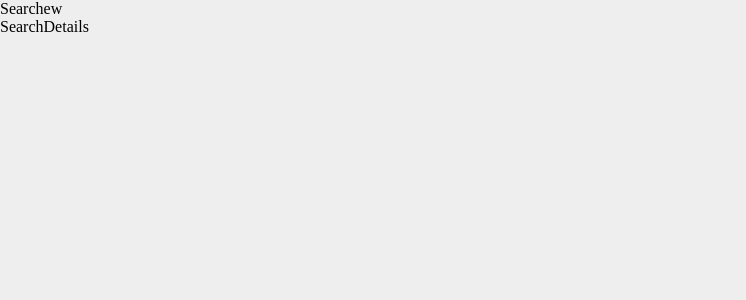
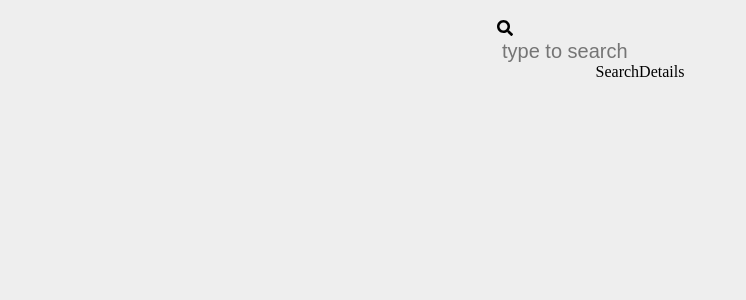
Before and after one commit to chesere/searchapi, a React (Vite) app: page / in a window 1280 px wide. Shown: the top 300 px of the page, without its empty margins (0-746 px from the left). Built offline with nearby package versions, Linux system fonts and the light colour scheme.

Commit message:
styling the search component

```diff
--- a/package.json
+++ b/package.json
@@ -11,7 +11,8 @@
   },
   "dependencies": {
     "react": "^18.3.1",
-    "react-dom": "^18.3.1"
+    "react-dom": "^18.3.1",
+    "react-icons": "^5.3.0"
   },
   "devDependencies": {
     "@eslint/js": "^9.9.0",
--- a/src/App.tsx
+++ b/src/App.tsx
@@ -4,7 +4,7 @@ import { SearchBar } from "./components/searchBar";
 function App() {
   return (
     <div className="App">
-      <div className="search-bar-component">
+      <div className="search-bar-container">
         <SearchBar />
         <div>SearchDetails</div>
       </div>
--- /dev/null
+++ b/src/components/searchBar.css
@@ -0,0 +1,18 @@
+.input-wrapper{
+    background-color: white;
+    width: 100%;
+    border-radius: 10px;
+    height: 2.5rem;
+    padding:0 15px;
+    box-shadow: 0px 0px 8px #ddd;
+    display: flex;
+    align-items: center;
+}
+input{
+    background-color: transparent;
+    border: 0;
+    height: 100%;
+    font-size: 1.25rem;
+    width: 100%;
+    margin-left: 5px;
+}
--- a/src/components/searchBar.tsx
+++ b/src/components/searchBar.tsx
@@ -1,3 +1,11 @@
+import { FaSearch } from "react-icons/fa";
+import "./searchBar.css";
+
 export const SearchBar = () => {
-  return <div>Searchew</div>;
+  return (
+    <div className="input-wrap">
+      <FaSearch id="search-icon" />
+      <input placeholder="type to search" />
+    </div>
+  );
 };
--- a/src/index.css
+++ b/src/index.css
@@ -7,4 +7,8 @@
   padding-top: 20px;
   width:40%;
   margin:auto;
+  display: flex;
+  flex-direction: column;
+  align-items: center;
+  min-width: 200px;
 }
```
Also changed, not shown: 1 other file (tests, documents, lock files or other folders).
